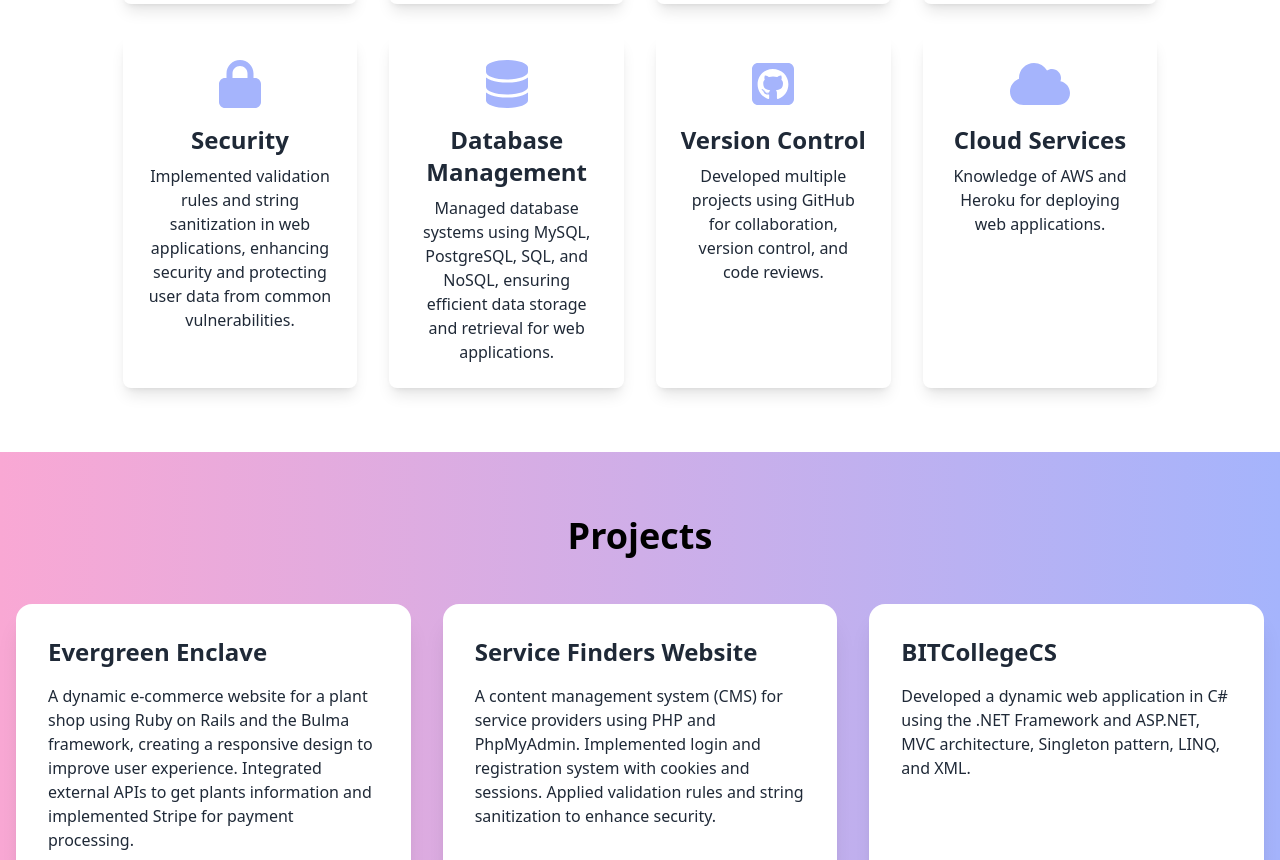
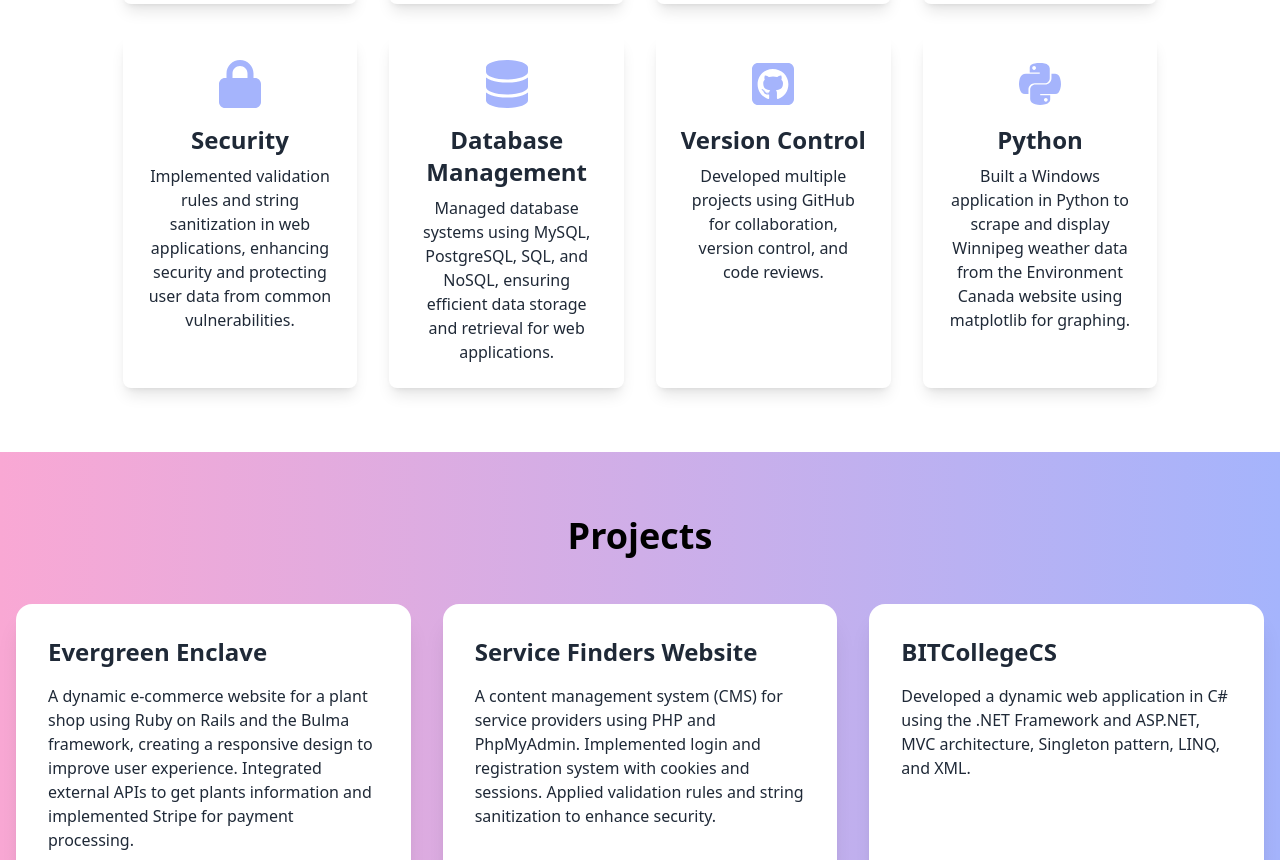
Before and after one commit to OryxxCy/cyrus-portfolio, a React (Vite) app: page / in a window 1280 px wide. Shown: the part 1120-1980 px from the top of the page. Built offline with nearby package versions, Linux system fonts and the light colour scheme; no server answers.

Commit message:
Added python to skills

```diff
--- a/src/components/Skills.jsx
+++ b/src/components/Skills.jsx
@@ -1,7 +1,7 @@
 import React from 'react';
 import { FontAwesomeIcon } from '@fortawesome/react-fontawesome';
-import { faCode, faDatabase, faLock, faCloud, faCogs, faGem } from '@fortawesome/free-solid-svg-icons';
-import { faPhp, faSquareGithub } from '@fortawesome/free-brands-svg-icons';
+import { faCode, faDatabase, faLock, faCogs, faGem } from '@fortawesome/free-solid-svg-icons';
+import { faPhp, faSquareGithub, faPython } from '@fortawesome/free-brands-svg-icons';
 
 const skills = [
   {
@@ -40,9 +40,9 @@ const skills = [
     icon: faSquareGithub
   },
   {
-    title: "Cloud Services",
-    description: "Knowledge of AWS and Heroku for deploying web applications.",
-    icon: faCloud
+    title: "Python",
+    description: "Built a Windows application in Python to scrape and display Winnipeg weather data from the Environment Canada website using matplotlib for graphing.",
+    icon: faPython
   }
 ];
 
```
